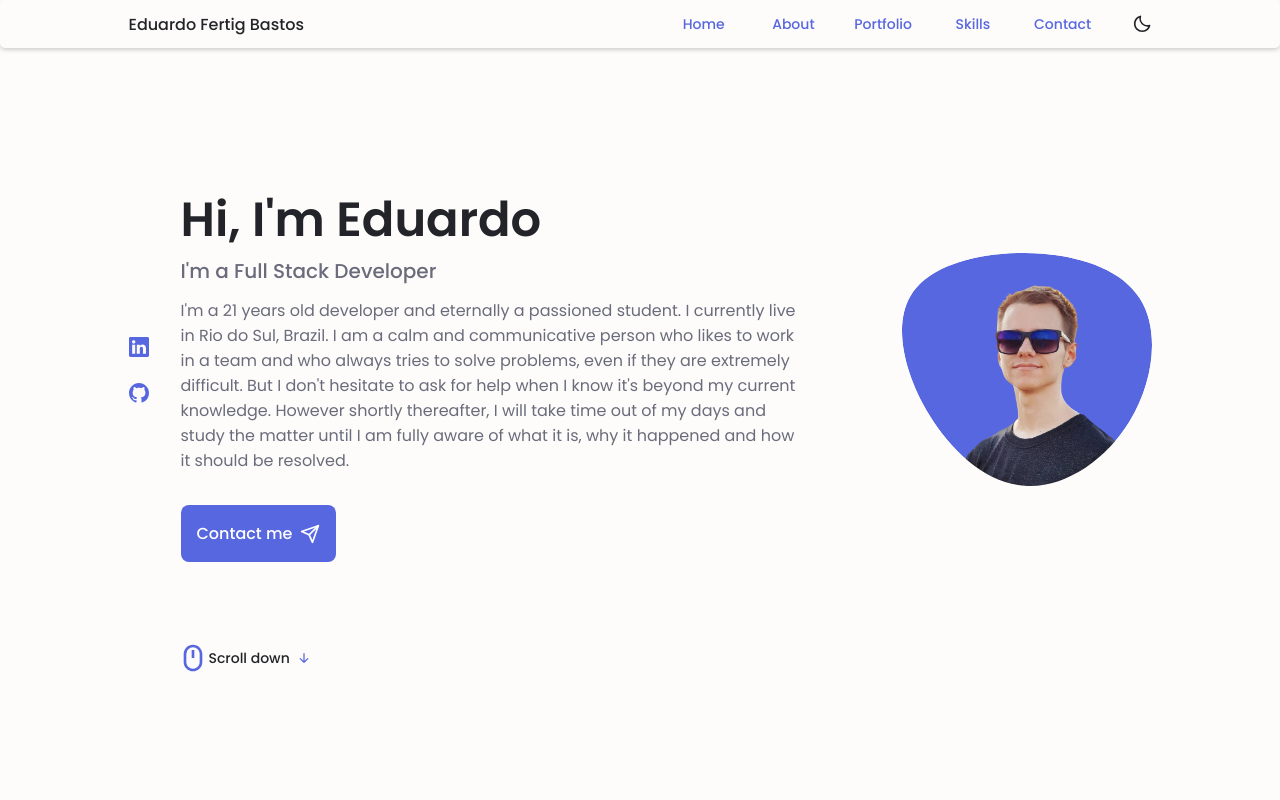
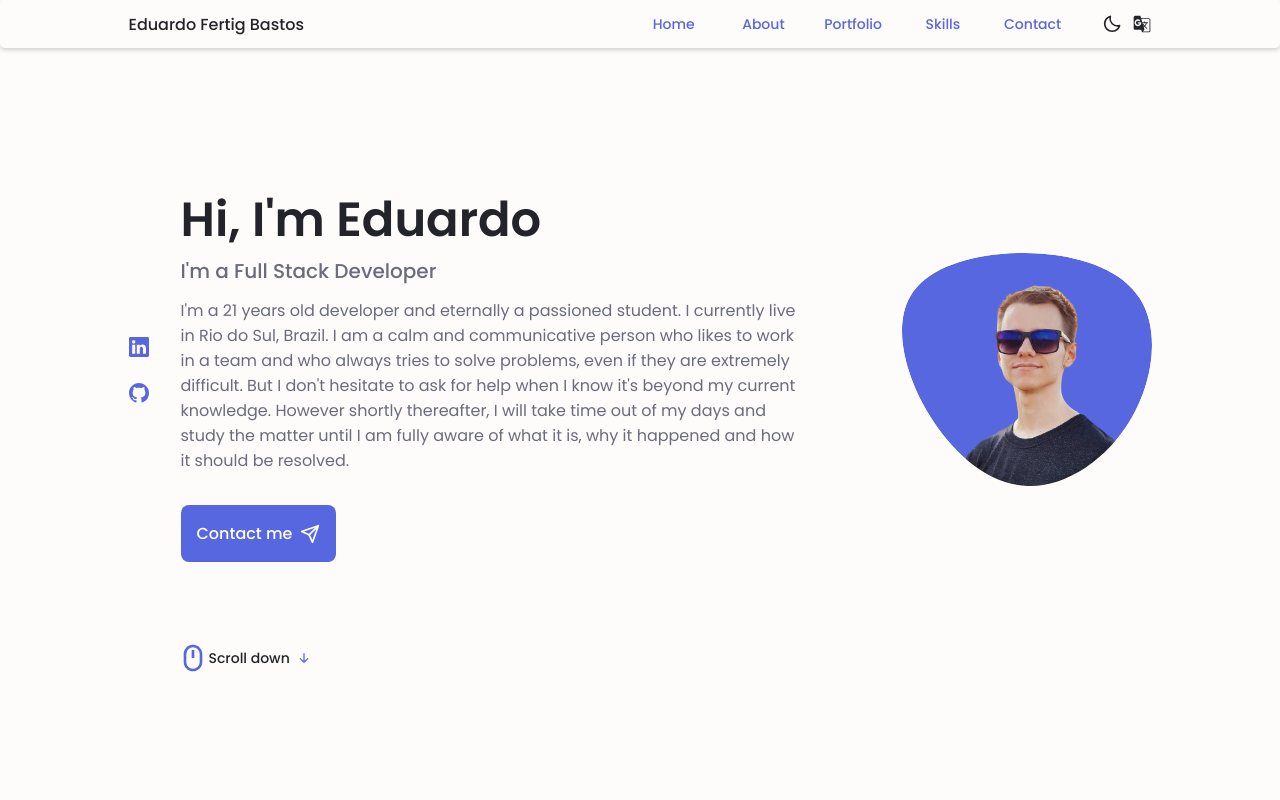
Before and after one commit to EduardoFertigBastos/portfolio, a React (Create React App) app: page / in a window 1280 px wide. Shown: the top 800 px of the page. Built offline with nearby package versions, Linux system fonts and the light colour scheme.

Commit message:
button to translate

```diff
--- a/src/App.tsx
+++ b/src/App.tsx
@@ -1,6 +1,8 @@
 import React from 'react';
 
 import { BrowserRouter } from 'react-router-dom';
+
+import { LangProvider } from 'hooks/language';
 
 import { CSSVariables } from 'styles/CSSVariables';
 
@@ -9,10 +11,12 @@ import GlobalStyle from './styles/global';
 
 const App: React.FC = () => (
   <BrowserRouter>
-    <CSSVariables>
-      <Routes />
-      <GlobalStyle />
-    </CSSVariables>
+    <LangProvider>
+      <CSSVariables>
+        <Routes />
+        <GlobalStyle />
+      </CSSVariables>
+    </LangProvider>
   </BrowserRouter>
 );
 
--- a/src/components/About/index.tsx
+++ b/src/components/About/index.tsx
@@ -4,14 +4,14 @@ import encv from 'assets/resume/en_re.pdf';
 import ptcv from 'assets/resume/pt_cv.pdf';
 import { BsDownload } from 'react-icons/bs';
 
-import { useLanguage } from 'hooks/useLanguage';
+import { useLanguage } from 'hooks/language';
 
 import dataset from './dataset';
 
 const About: React.FC = () => {
 
-  const lang = useLanguage();
-  const data = dataset[lang];
+  const { getLanguage } = useLanguage();
+  const data = dataset[getLanguage()];
 
   return (
     <section className="about section" id="about">
@@ -41,8 +41,8 @@ const About: React.FC = () => {
 
 
             <div className="about__buttons">
-              <a href={lang === 'pt' ? ptcv : encv}
-                download={lang === 'pt' ? 'pt_cv.pdf' : 'en_cv.pdf'}
+              <a href={getLanguage() === 'pt' ? ptcv : encv}
+                download={getLanguage() === 'pt' ? 'pt_cv.pdf' : 'en_cv.pdf'}
                 rel="noreferrer"
                 target="_blank"
                 className="button button--flex"
--- a/src/components/Contact/index.tsx
+++ b/src/components/Contact/index.tsx
@@ -3,14 +3,14 @@ import React, { useState } from 'react';
 import { BiMap } from 'react-icons/bi';
 import { FiSend } from 'react-icons/fi';
 
-import { useLanguage } from 'hooks/useLanguage';
+import { useLanguage } from 'hooks/language';
 
 import dataset from './dataset';
 
 const Contact: React.FC = () => {
 
-  const lang = useLanguage();
-  const data = dataset[lang];
+  const { getLanguage } = useLanguage();
+  const data = dataset[getLanguage()];
 
   const [name, setName] = useState('');
   const [email, setEmail] = useState('');
--- a/src/components/Footer/index.tsx
+++ b/src/components/Footer/index.tsx
@@ -1,13 +1,13 @@
 import React from 'react';
 
-import { useLanguage } from 'hooks/useLanguage';
+import { useLanguage } from 'hooks/language';
 
 import dataset from './dataset';
 
 const Footer: React.FC = () => {
 
-  const lang = useLanguage();
-  const data = dataset[lang];
+  const { getLanguage } = useLanguage();
+  const data = dataset[getLanguage()];
 
   return (
     <footer className="footer">
--- a/src/components/Header/index.tsx
+++ b/src/components/Header/index.tsx
@@ -2,15 +2,16 @@ import React, { useCallback } from 'react';
 
 import { AiOutlineAppstore, AiOutlineClose } from 'react-icons/ai';
 import { BiMoon } from 'react-icons/bi';
+import { MdOutlineGTranslate } from 'react-icons/md';
 
-import { useLanguage } from 'hooks/useLanguage';
+import { useLanguage } from 'hooks/language';
 
 import dataset from './dataset';
 
 const Header: React.FC = () => {
 
-  const lang = useLanguage();
-  const data = dataset[lang];
+  const { getLanguage, setLanguage } = useLanguage();
+  const data = dataset[getLanguage()];
 
   const handleTheme = useCallback((e: React.MouseEvent<HTMLDivElement>) => {
     const themeButton = e.target as HTMLDivElement;
@@ -59,10 +60,12 @@ const Header: React.FC = () => {
           </ul>
           <AiOutlineClose className="nav__close nav__icon" id="nav-close"></AiOutlineClose>
         </div>
-        <div className="nav__btns" onClick={handleTheme}>
-          <BiMoon className="change-theme" id="theme-button"></BiMoon>
-          <div className="nav__toggle" id="nav-toggle">
-              <AiOutlineAppstore className="nav__icon"></AiOutlineAppstore>
+        <div className="nav__btns">
+          <div onClick={handleTheme}>
+            <BiMoon className="change-theme" id="theme-button" ></BiMoon>
+          </div>
+          <div onClick={() => setLanguage(getLanguage()  === 'en' ? 'pt' : 'en')}>
+            <MdOutlineGTranslate className="change-theme" id="theme-button"></MdOutlineGTranslate>
           </div>
         </div>
       </nav>
--- a/src/components/Home/index.tsx
+++ b/src/components/Home/index.tsx
@@ -4,14 +4,14 @@ import { BiMouse } from 'react-icons/bi';
 import { BsArrowDownShort } from 'react-icons/bs';
 import { FiSend } from 'react-icons/fi';
 
-import { useLanguage } from 'hooks/useLanguage';
+import { useLanguage } from 'hooks/language';
 
 import dataset from './dataset';
 
 const Home: React.FC = () => {
 
-  const lang = useLanguage();
-  const data = dataset[lang];
+  const { getLanguage } = useLanguage();
+  const data = dataset[getLanguage()];
 
   return (
     <section className="home section" id="home">
--- a/src/components/Portfolio/index.tsx
+++ b/src/components/Portfolio/index.tsx
@@ -2,7 +2,7 @@ import React, { useCallback, useState } from 'react';
 
 import { BiRightArrowAlt } from 'react-icons/bi';
 
-import { useLanguage } from 'hooks/useLanguage';
+import { useLanguage } from 'hooks/language';
 
 import dataset from './dataset';
 import Project from './interface/Project';
@@ -13,8 +13,9 @@ const LIMIT_CHARACTERS_TO_SHOW_ON_RESUMED_DESCRIPTION = 220;
 
 const Portfolio: React.FC = () => {
 
-  const lang = useLanguage();
-  const data = dataset[lang];
+  const { getLanguage } = useLanguage();
+  const data = dataset[getLanguage()];
+
   const [isOpen, setIsOpen] = useState(false);
   const [isOpenImage, setIsOpenImage] = useState(false);
   const [image, setImage] = useState<string>();
--- a/src/components/Skills/index.tsx
+++ b/src/components/Skills/index.tsx
@@ -2,14 +2,14 @@ import React, { useCallback, useState } from 'react';
 
 import { FaAngleDown } from 'react-icons/fa';
 
-import { useLanguage } from 'hooks/useLanguage';
+import { useLanguage } from 'hooks/language';
 
 import dataset from './dataset';
 
 const Skills: React.FC = () => {
 
-  const lang = useLanguage();
-  const data = dataset[lang];
+  const { getLanguage } = useLanguage();
+  const data = dataset[getLanguage()];
 
   const [actives, setActives] = useState<number[]>([]);
 
--- /dev/null
+++ b/src/hooks/language.tsx
@@ -0,0 +1,39 @@
+import React, { PropsWithChildren, createContext, useContext, useState } from 'react';
+
+
+interface LangContextData {
+  language: string;
+  getLanguage(): 'en'|'pt';
+  setLanguage(lang: string): void;
+}
+
+const LangContext = createContext<LangContextData>({} as LangContextData);
+
+export const LangProvider: React.FC<PropsWithChildren<{}>> = ({ children }) => {
+  const [language, setLanguage] = useState<string>(() => {
+    return navigator.language;
+  });
+
+  const getLanguage = () => {
+    if (language.includes('pt')) {
+      return 'pt'
+    }
+
+    return 'en';
+  }
+  return (
+    <LangContext.Provider
+      value={{ language, getLanguage, setLanguage }}
+    >
+      {children}
+    </LangContext.Provider>
+  );
+};
+
+export function useLanguage(): LangContextData {
+  const context = useContext(LangContext);
+
+  if (!context) throw new Error('useLanguage must be used within an LangProvider');
+
+  return context;
+}
--- a/src/hooks/useLanguage.ts
+++ /dev/null
@@ -1,9 +0,0 @@
-export function useLanguage() {
-  const userLang = navigator.language;
-
-  if (userLang.includes('pt')) {
-    return 'pt'
-  }
-
-  return 'en';
-}
--- a/src/pages/Home/index.tsx
+++ b/src/pages/Home/index.tsx
@@ -9,9 +9,12 @@ import Home from "components/Home";
 import Portfolio from "components/Portfolio";
 import Skills from "components/Skills";
 
+import { useLanguage } from "hooks/language";
+
 
 const HomePage = () => {
-	document.documentElement.lang = navigator.language;
+	const { language } = useLanguage();
+	document.documentElement.lang = language;
 
 	return (
 		<>
--- a/src/pages/Home/style.css
+++ b/src/pages/Home/style.css
@@ -92,6 +92,17 @@ body.dark-theme {
 .nav__btns {
     display: flex;
     align-items: center;
+    gap: 10;
+    justify-content: space-between;
+}
+
+.nav__btns > div {
+    display: flex;
+    align-items: center;
+}
+
+.nav__btns > div:not(:first-child) {
+    margin-left: 10px;
 }
 
 .change-theme {
```
